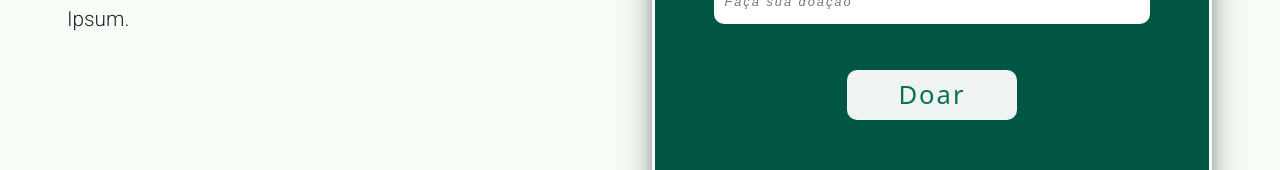
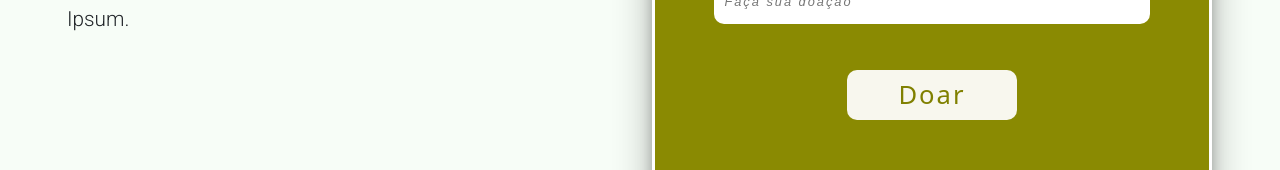
Before and after one commit to diogo939405/ongprojectfront, a React (Create React App) app: page /OngsDoando/1 in a window 1280 px wide. Shown: the part 845-1015 px from the top of the page. Built offline with nearby package versions, Linux system fonts and the light colour scheme; no server answers.

Commit message:
quintaFeira

```diff
--- a/src/paginas/PaginaOngs/OngsDoando.css
+++ b/src/paginas/PaginaOngs/OngsDoando.css
@@ -185,7 +185,8 @@
     margin-top: 30px;
     height: 80vh;
     width: 35em;
-    background-color: rgba(0, 86, 67, 1);
+    /* rgba(0, 86, 67, 0.818) */
+    background-color: #8a8a02;
     box-shadow: rgba(0, 0, 0, 0.3) 0px 19px 38px, rgba(0, 0, 0, 0.22) 0px 15px 12px;
     border-radius: 30px;
     border: 3px solid white
@@ -252,7 +253,8 @@ form input {
 
 form button {
     background: #fffefeef;
-    color: #076f57;
+    /* 076f57 */
+    color: #808000;
     letter-spacing: 2px;
     border: none;
     border-radius: 10px;
@@ -265,11 +267,13 @@ form button {
     transition: 800ms ease all;
     outline: none;
 
+
 }
 
 form button:hover {
-    background: #fff;
-    color: #1AAB8A;
+    transform: scale(1.1);
+    background: #808000;
+    color: white;
 }
 
 form button:before,
@@ -280,7 +284,7 @@ button:after {
     right: 0;
     height: 2px;
     width: 0;
-    background: #1AAB8A;
+    background: white;
     transition: 400ms ease all;
 }
 
--- a/src/paginas/PaginaOngs/OngsDoando.js
+++ b/src/paginas/PaginaOngs/OngsDoando.js
@@ -209,7 +209,7 @@ export default function OngsDoando() {
             </section>
             <section className='ongs-form '>
 
-                <div className='ong-wrapper'>
+                {/* <div className='ong-wrapper'>
                     <form >
                         <div className='form-titu'>
                             <h2> Titulo</h2>
@@ -229,7 +229,7 @@ export default function OngsDoando() {
                         <button onClick={(x) => tratarPagamento(x)} id='botao-doar'> AQUI </button>
 
                     </form>
-                </div>
+                </div> */}
 
                 {/* className='wrapper d-flex align-items-center justify-content-center' */}
 
```
